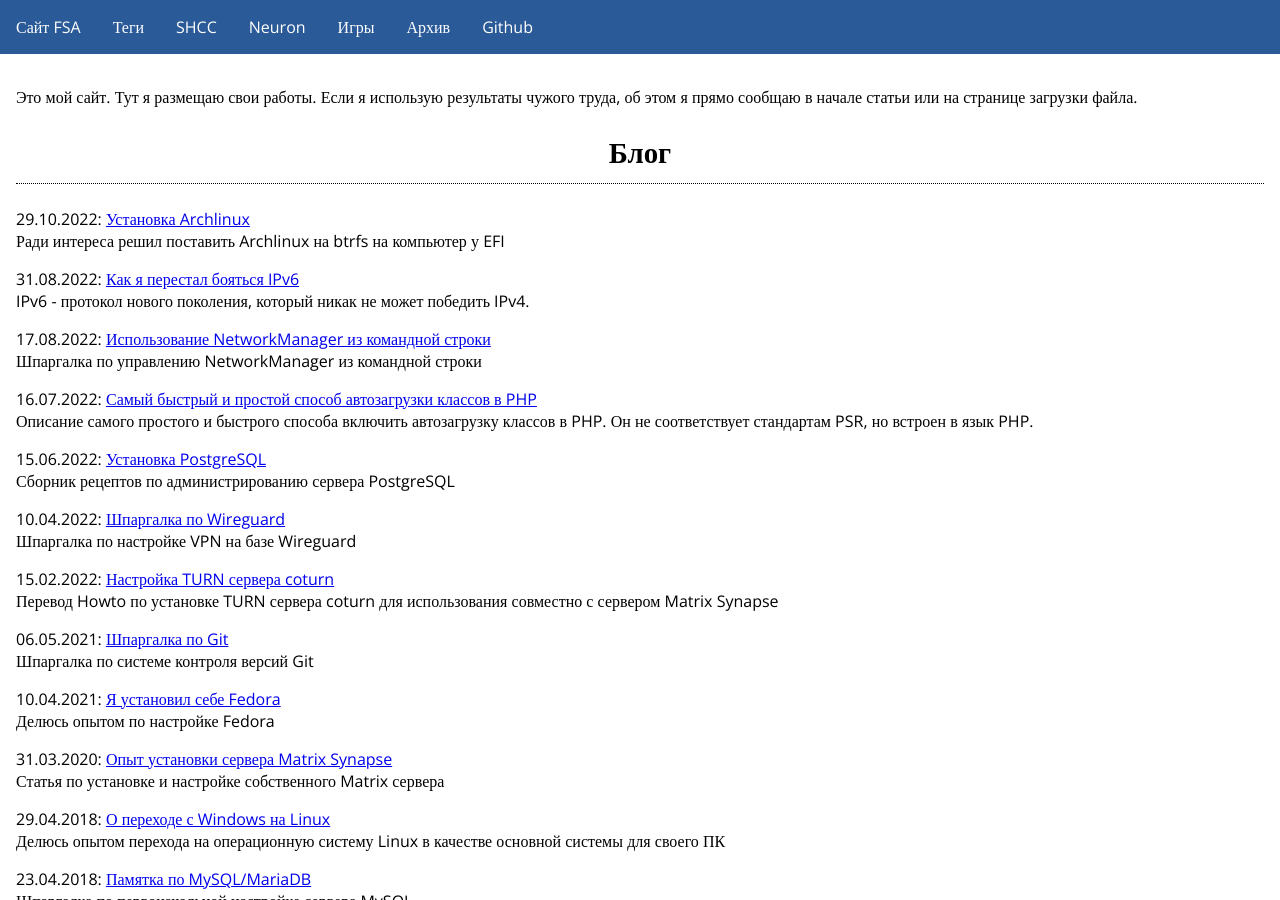
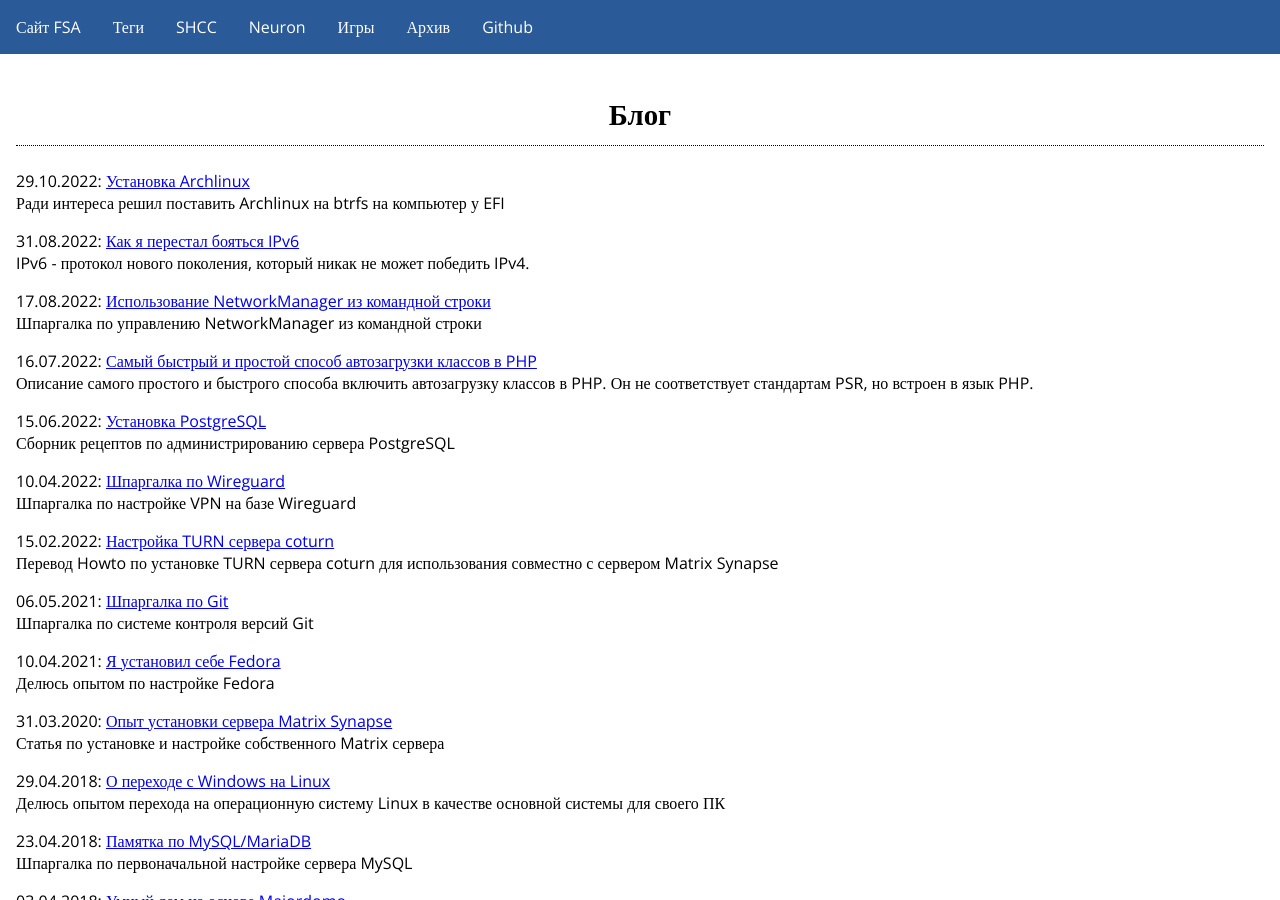
Before and after one commit to fsa/site, a Jekyll site: the page built from index.md, in a window 1280 px wide and 900 px high. Built offline with Jekyll 4.4.1, drawn with Linux system fonts in a browser that asks for light colours.

Commit message:
Удалил дисклеймер на главной

```diff
--- a/index.md
+++ b/index.md
@@ -6,8 +6,6 @@ redirect_from:
   - /posts
 excerpt: Это мой персональный сайт
 ---
-
-Это мой сайт. Тут я размещаю свои работы. Если я использую результаты чужого труда, об этом я прямо сообщаю в начале статьи или на странице загрузки файла.
 
 ## Блог
 
```
